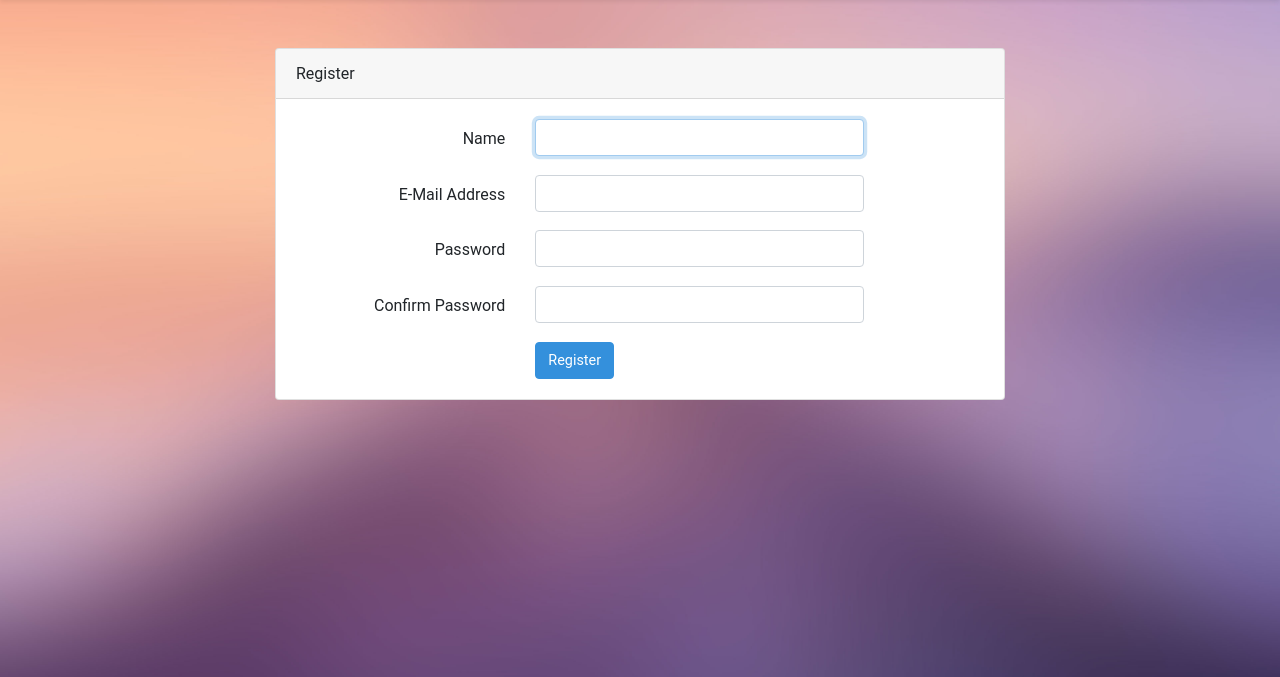
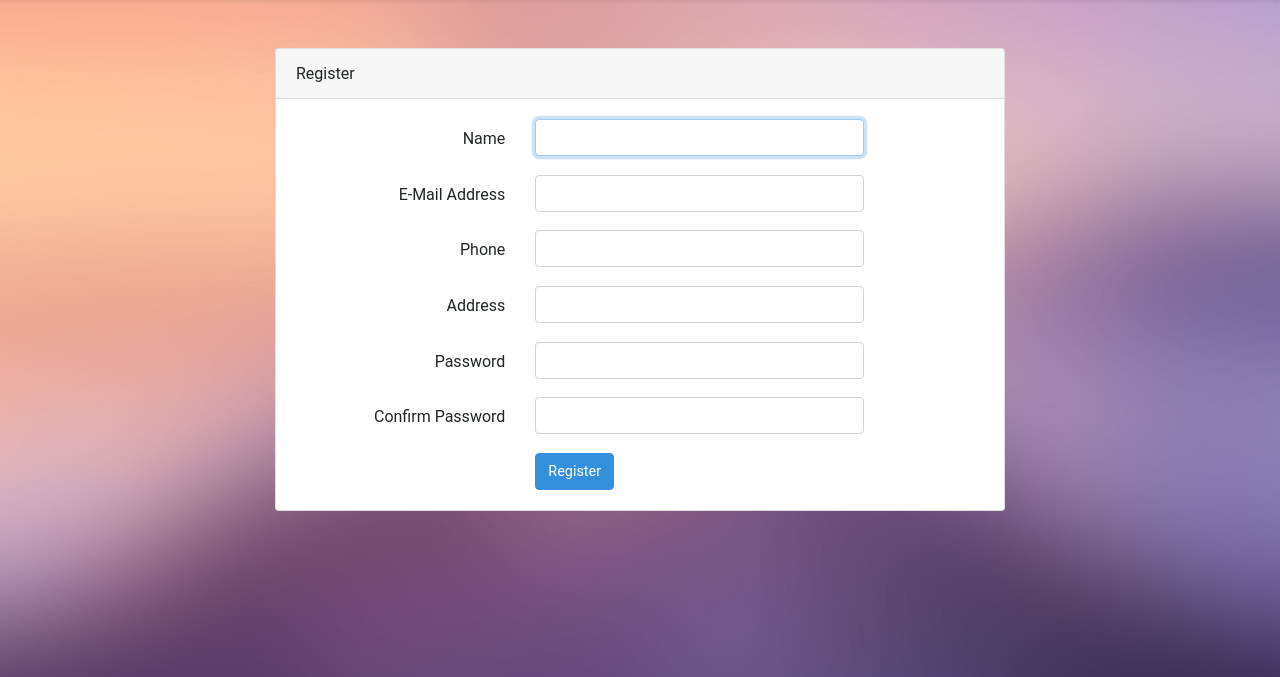
Before and after one commit to T12008E1-Group6/Laptop, a Laravel app: page /register in a window 1280 px wide. Shown: the part 58-735 px from the top of the page. Run offline with Laravel 8, Linux system fonts and the light colour scheme; some libraries are stand-ins or nearby versions; some web fonts are replaced.

Commit message:
Update register.blade.php

```diff
--- a/resources/views/auth/register.blade.php
+++ b/resources/views/auth/register.blade.php
@@ -32,6 +32,35 @@
                                 <input id="email" type="email" class="form-control @error('email') is-invalid @enderror" name="email" value="{{ old('email') }}" required autocomplete="email">
 
                                 @error('email')
+                                    <span class="invalid-feedback" role="alert">
+                                        <strong>{{ $message }}</strong>
+                                    </span>
+                                @enderror
+                            </div>
+                        </div>
+
+
+                        <div class="form-group row">
+                            <label for="phone" class="col-md-4 col-form-label text-md-right">{{ __('Phone') }}</label>
+
+                            <div class="col-md-6">
+                                <input id="phone" type="text" class="form-control @error('phone number') is-invalid @enderror" name="phone" value="{{ old('phone') }}" required autocomplete="phone">
+
+                                @error('phone')
+                                    <span class="invalid-feedback" role="alert">
+                                        <strong>{{ $message }}</strong>
+                                    </span>
+                                @enderror
+                            </div>
+                        </div>
+
+                        <div class="form-group row">
+                            <label for="address" class="col-md-4 col-form-label text-md-right">{{ __('Address') }}</label>
+
+                            <div class="col-md-6">
+                                <input id="address" type="text" class="form-control @error('address') is-invalid @enderror" name="address" value="{{ old('address') }}" required autocomplete="address">
+
+                                @error('address')
                                     <span class="invalid-feedback" role="alert">
                                         <strong>{{ $message }}</strong>
                                     </span>
```
